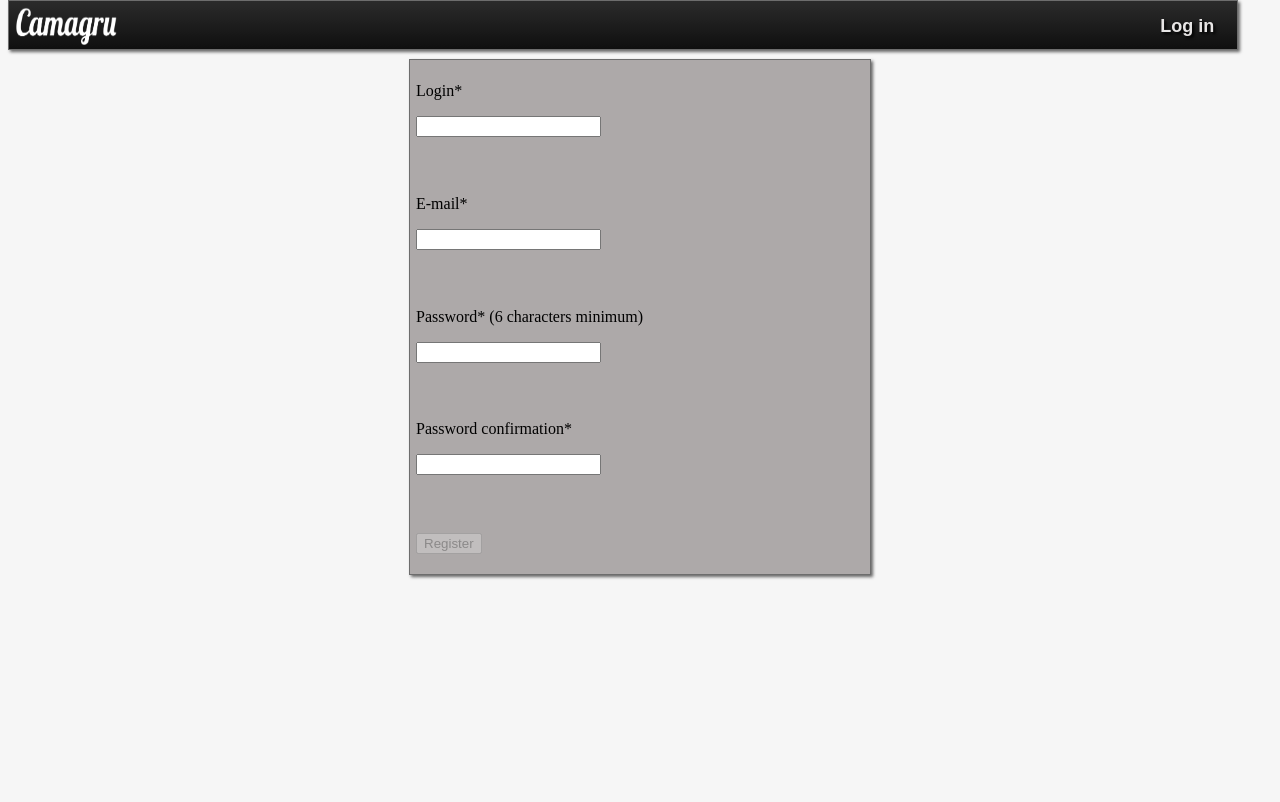
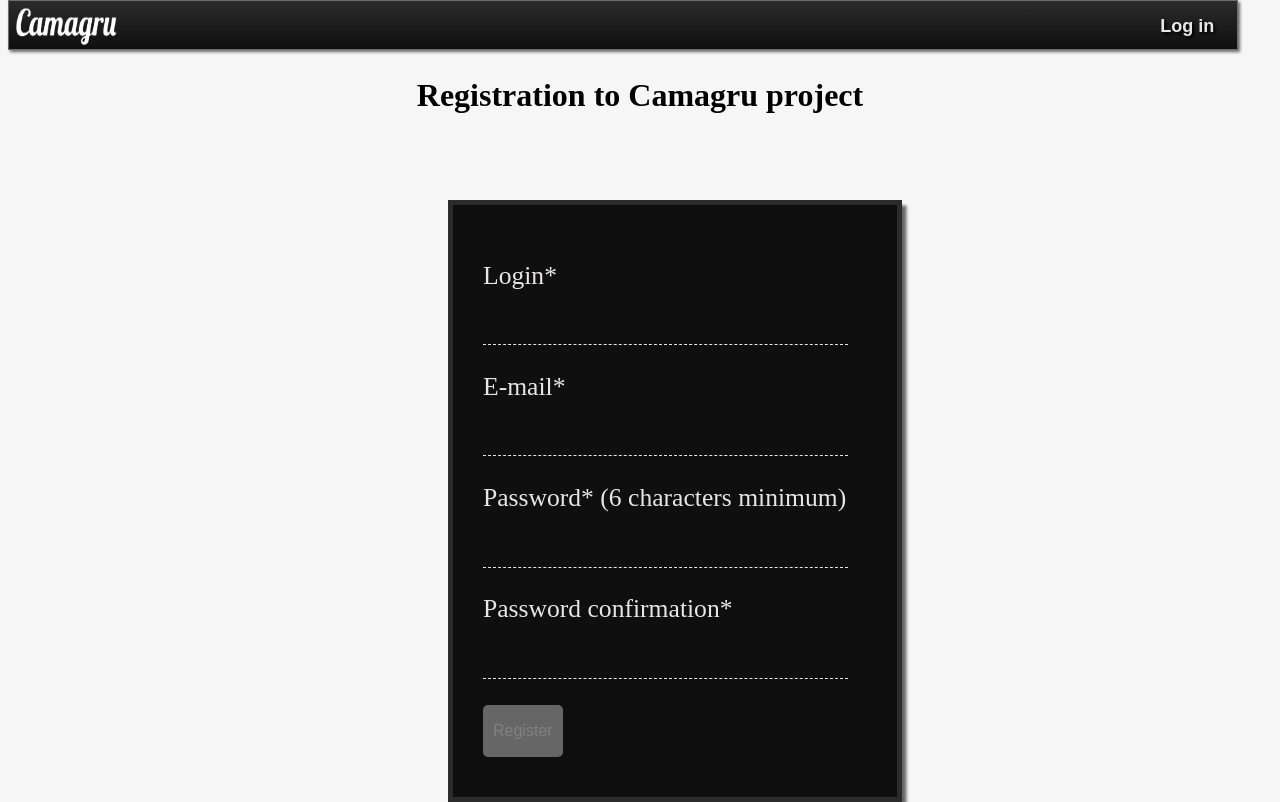
Before and after one commit to dzaporoz/camagru, a PHP site: page /account/register in a window 1280 px wide. Before the commit the page ends 579 px from the top, so only its background shows below. Run offline with PHP 8.4, Linux system fonts and the light colour scheme.

Commit message:
style improvements in account forms and href modificaion in main

```diff
--- a/application/controllers/AccountController.php
+++ b/application/controllers/AccountController.php
@@ -92,16 +92,16 @@
         $vars = array();
 
         $startForm = <<<EMAIL_FORM
-<form id="form" action="/account/restore" method="post">
-Please type in your e-mail. The password recovery instructions will be sent on it.
+<form id="form" class="form-style-4" action="/account/restore" method="post">
+<p>Please type in your e-mail. The password recovery instructions will be sent on it.</p>
 <p>E-mail*</p>
 <p><input id="email" type="email" name="email"></p>
 <p><button id="button" type="submit">Send recovery letter</button></p>
 </form>
 EMAIL_FORM;
         $incorrectForm = <<<INCORRECT_FORM
-<div id=\"form\">
-Error occured. Try again or follow this link from your email again
+<div id=\"form\" class="form-style-4">
+<p>Error occured. Try again or follow this link from your email again</p>
 </div>
 INCORRECT_FORM;
 
@@ -112,8 +112,8 @@
 
             if ($email && $hash && $password) {
                 if ($this->model->updatePassword($email, $hash, $password)) {
-                    $vars['form'] = "<div id=\"form\">
-Password was changed successfully. You can login now.
+                    $vars['form'] = "<div id=\"form\" class='form-style-4'>
+<p>Password was changed successfully. You can login now.</p>
 </div>";
                 } else {
                     $vars['form'] = $incorrectForm;
@@ -121,8 +121,8 @@
             } elseif ($email) {
                 if ($this->model->confirmUserByEmail($email)) {
                     $this->sendRecoveryLetter($email);
-                    $vars["form"] = "<div id=\"form\">
-E-mail with recovery instructions was sent on $email.
+                    $vars["form"] = "<div id=\"form\" class='form-style-4'>
+<p>E-mail with recovery instructions was sent on $email.</p>
 Please check your e-mail.</div>";
                 } else {
                     $vars["form"] = $startForm;
@@ -140,7 +140,7 @@
             } elseif ($this->model->verifyUser($email, $hash)) {
                 $vars['form'] = <<<PASSWORD_RECOVERY_FORM
 <form id="form" action="/account/restore" method="post">
-Please type your new password and it confirmation in bellowing fields:
+<p>Please type your new password and it confirmation in bellowing fields:</p>
 <p>Password* (6 characters minimum)</p>
 <p><input id="password" type="password" name="password" minlength="4" maxlength="20"></p>
 <div class="hint" id="passwordhint"> </div>
--- a/application/views/account/login.php
+++ b/application/views/account/login.php
@@ -1,5 +1,5 @@
-<h3 style="margin-top: 4vw;">Log in</h3>
-<form id="form" action="/account/login" method="post">
+<h1>Log into your account or <a href="/account/register">register</a></h1>
+<form id="form" class="form-style-4" action="/account/login" method="post">
     <p>Login</p>
     <p><input type="text" name="username" maxlength="16"></p>
     <p>Password</p>
--- a/application/views/account/register.php
+++ b/application/views/account/register.php
@@ -1,5 +1,5 @@
-<h3>Registration</h3>
-<form id="form" action="/account/register" method="post">
+<h1>Registration to Camagru project</h1>
+<form id="form" class="form-style-4" action="/account/register" method="post">
     <p>Login*</p>
     <p><input id="username" type="text" name="username" minlength="4" maxlength="16"></p>
     <div class="hint" id="usernamehint"></div>
--- a/application/views/account/restore.php
+++ b/application/views/account/restore.php
@@ -1 +1,2 @@
+<h1>Recovering a password</h1>
 <?php if (isset($form)) { echo $form; } ?>
--- a/application/views/account/verify.php
+++ b/application/views/account/verify.php
@@ -1 +1 @@
-<div id="form"><?php echo $message; ?></div>
+<div id="form" class="form-style-4"><?php echo $message; ?></div>
--- a/public/css/default/account.css
+++ /dev/null
@@ -1,4 +0,0 @@
-.hint {
-    color: red;
-    height: 2vw;
-}
--- a/public/css/default/form.css
+++ b/public/css/default/form.css
@@ -1,4 +1,4 @@
-#form {
+/*#form {
     background-color: rgb(173, 169, 169);
     margin: auto;
     width: 35vw;
@@ -7,4 +7,115 @@
     -moz-box-shadow: 2px 2px 3px #666666;
     padding: 6px 6px 4px 6px;
     border: solid 1px #6D6D6D;
+}*/
+
+.form-style-4{
+    margin: auto;
+    width: 30vw;
+    font-size: 2vw;
+    background: #0F0F0F;
+    padding: 30px 30px 15px 30px;
+    border: 5px solid #2B2B2B;
+    box-shadow: 0.4vw 0.4vw 3px #666666;
+    -webkit-box-shadow: 0.4vw 0.4vw 3px #666666;
+    -moz-box-shadow: 0.4vw 0.4vw 3px #666666;
+    min-width: 300px;
+    position: absolute;
+    top: 25vh;
+    left: 35vw;
 }
+
+.form-style-4 p{
+    color: #E7E5E5;
+}
+
+.form-style-4 .hint {
+    color: #ff0000;
+    font-size: 1.5vmin;
+}
+
+.form-style-4 a{
+    color: #2a5886;
+}
+
+.form-style-4 input[type=submit],
+.form-style-4 input[type=button],
+.form-style-4 input[type=text],
+.form-style-4 input[type=email],
+.form-style-4 input[type=password],
+.form-style-4 textarea,
+.form-style-4 label
+{
+    font-family: Georgia, "Times New Roman", Times, serif;
+    font-size: 2vmin;
+    color: #fff;
+
+}
+.form-style-4 label {
+    display:block;
+    margin-bottom: 10px;
+}
+.form-style-4 label > span{
+    display: inline-block;
+    float: left;
+    width: 150px;
+}
+.form-style-4 input[type=text],
+.form-style-4 input[type=password],
+.form-style-4 input[type=email]
+{
+    background: transparent;
+    border: none;
+    border-bottom: 1px dashed #E7E5E5;
+    width: 95%;
+    outline: none;
+    padding: 0px 0px 0px 0px;
+    font-style: italic;
+}
+.form-style-4 textarea{
+    font-style: italic;
+    padding: 0px 0px 0px 0px;
+    background: transparent;
+    outline: none;
+    border: none;
+    border-bottom: 1px dashed #E7E5E5;
+    width: 95%;
+    overflow: hidden;
+    resize:none;
+    height:20px;
+}
+
+.form-style-4 textarea:focus,
+.form-style-4 input[type=text]:focus,
+.form-style-4 input[type=email]:focus,
+.form-style-4 input[type=password]:focus,
+.form-style-4 input[type=email] :focus
+{
+    border-bottom: 1px dashed #D9FFA9;
+}
+
+.form-style-4 input[type=submit],
+.form-style-4 input[type=button],
+.form-style-4 button{
+    background: #576E86;
+    border: none;
+    padding: 8px 10px 8px 10px;
+    border-radius: 5px;
+    color: #A8BACE;
+    height: 4vw;
+    font-size: 2vmin;
+    color: white;
+    margin: auto;
+}
+.form-style-4 input[type=submit]:hover,
+.form-style-4 input[type=button]:hover,
+.form-style-4 button:hover{
+    background: #394D61;
+}
+
+.form-style-4 input[type=submit]:disabled,
+.form-style-4 input[type=button]:disabled,
+.form-style-4 button:disabled{
+    background: #666666;
+    color: gray;
+}
--- a/public/css/default/header.css
+++ b/public/css/default/header.css
@@ -3,7 +3,12 @@
 }
 
 h1 {
-  margin-top: 5vw;
+  text-align: center;
+  margin-top: 6vw;
+}
+
+h1 a {
+  color: #2a5886;
 }
 
 #menu-bar {
```
Also changed, not shown: application/views/main/index.php (+6 -3 lines), public/css/default/main.css (+27 -14 lines), public/scripts/default/main.js (+41 -7 lines), public/scripts/default/settings.js (+0 -18 lines), public/img/default/checked.svg.
